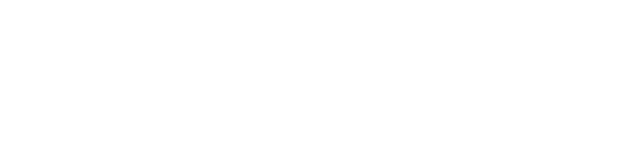
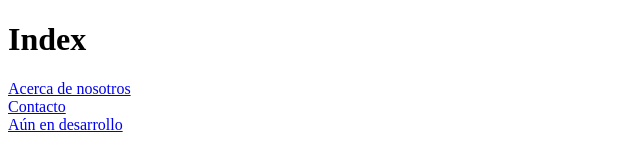
Before and after one commit to pcrisho/website-dpg.github.io, a website: page index.html in a window 1280 px wide. Shown: the whole page, without its empty margins (0-640 px from the left). Drawn offline with Linux system fonts and the light colour scheme.

Commit message:
Feat: mejoras generales

```diff
--- a/public/index.html
+++ b/index.html
@@ -1,12 +1,21 @@
 <!DOCTYPE html>
 <html lang="en">
+
 <head>
     <meta charset="UTF-8">
     <meta name="viewport" content="width=device-width, initial-scale=1.0">
     <title>Document</title>
     <link rel="stylesheet" href="../src/css/styles.css">
 </head>
+
 <body>
+    <h1>
+        Index
+    </h1>
 
+    <a href="/public/about/about-us.html">Acerca de nosotros</a> <br>
+    <a href="/public/contact/contact.html">Contacto</a> <br>
+    <a href="/public/services/">Aún en desarrollo</a> <br>
 </body>
+
 </html>
```
Also changed, not shown: package.json (added, +11 -0 lines), public/about/about-us.html (added), public/contact/contact.html (added).
